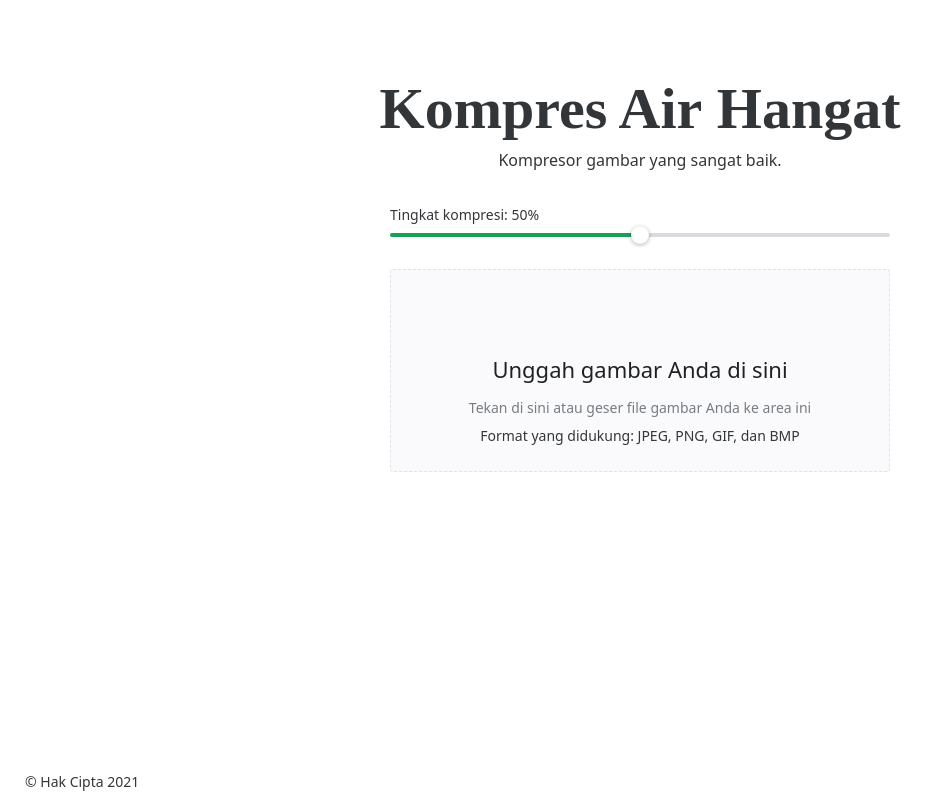
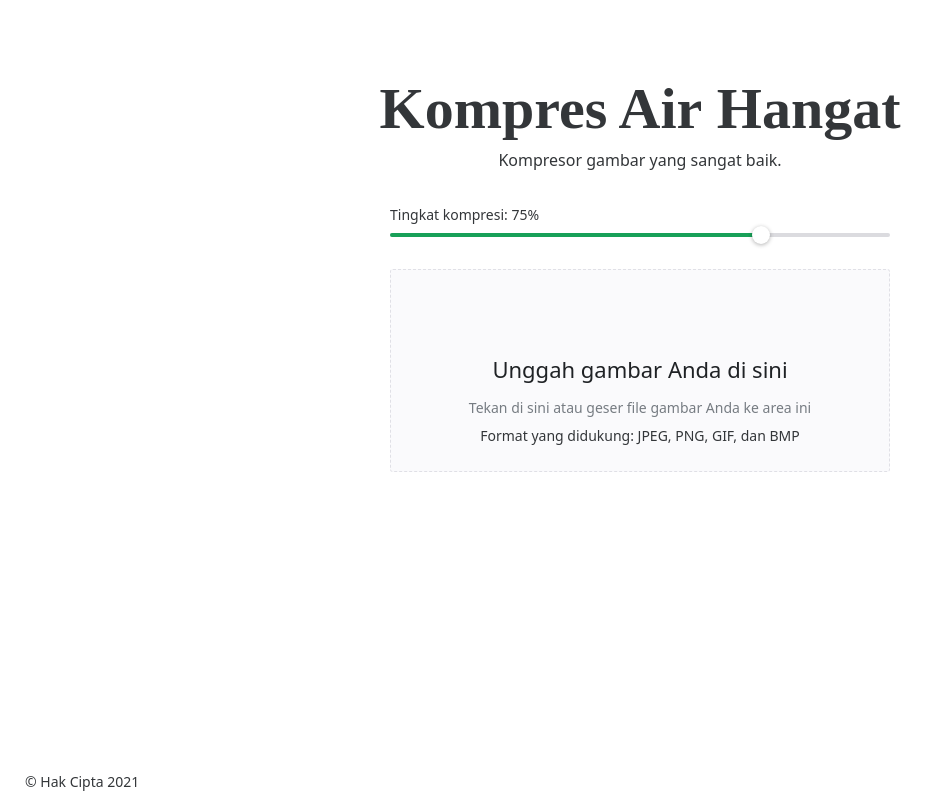
Before and after one commit to dikyrest/Algeo02-20017, a Vue app in the folder src/client/: page / in a window 1280 px wide. Shown: the whole page, without its empty margins (0-939 px from the left). Built offline with nearby package versions, Linux system fonts and the light colour scheme; some icons are missing; a web font is replaced by a local one.

Commit message:
fix client side

```diff
--- a/src/client/src/components/Main.vue
+++ b/src/client/src/components/Main.vue
@@ -9,7 +9,7 @@ import { getCompressedImage } from '../services/api'
 import { debounce } from '../helpers/debounce'
 import { getFileSize } from '../helpers/file'
 
-const rate = ref(50)
+const rate = ref(75)
 const onRateChange = debounce((value) => {
   if (data.file) {
     request()
@@ -99,6 +99,7 @@ const compSize = computed(() => getFileSize(data.compressedFile))
           @retry="request"
         />
       </template>
+      <template #description>Melakukan kompresi...</template>
     </NSpin>
   </main>
 </template>
```
